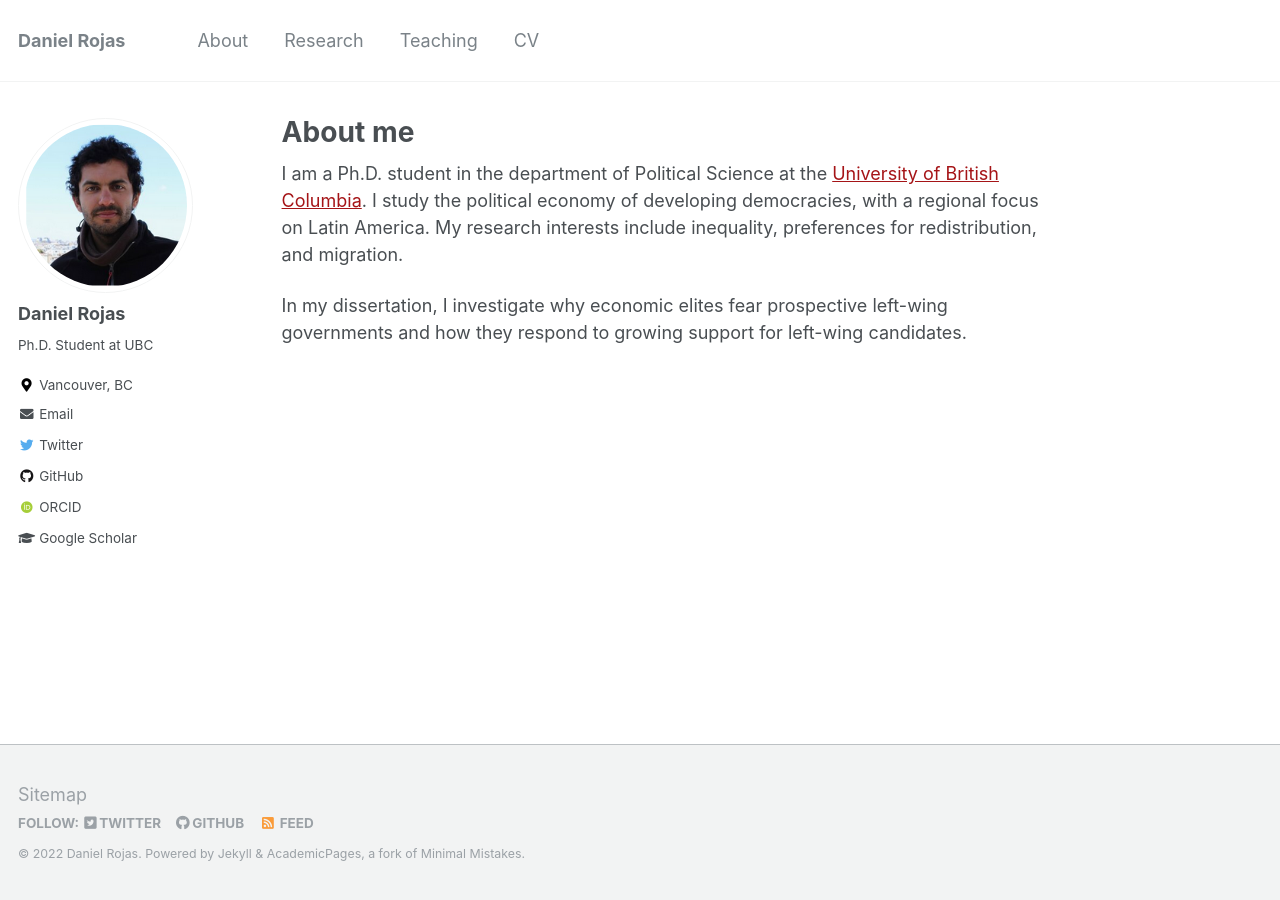
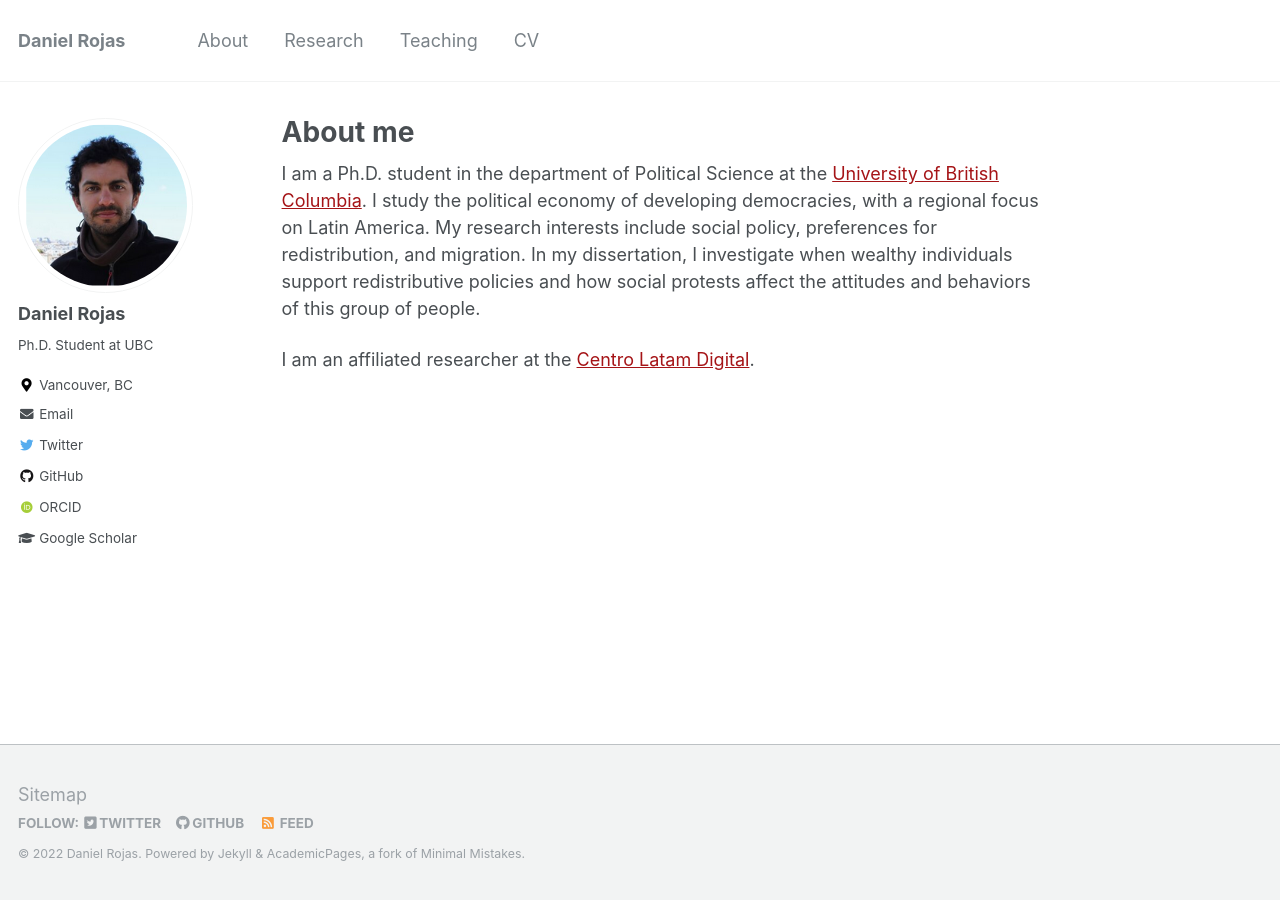
Before and after one commit to danielrojaslozano/danielrojaslozano.github.io, a Jekyll site: the page built from _pages/about.md, in a window 1280 px wide. Built offline with Jekyll 4.4.1, drawn with Linux system fonts in a browser that asks for light colours; some web fonts are replaced.

Commit message:
Update about.md

```diff
--- a/_pages/about.md
+++ b/_pages/about.md
@@ -8,6 +8,6 @@ redirect_from:
   - /about.html
 ---
 
-I am a Ph.D. student in the department of Political Science at the [University of British Columbia](https://politics.ubc.ca/graduate/). I study the political economy of developing democracies, with a regional focus on Latin America. My research interests include inequality, preferences for redistribution, and migration.
+I am a Ph.D. student in the department of Political Science at the [University of British Columbia](https://politics.ubc.ca/graduate/). I study the political economy of developing democracies, with a regional focus on Latin America. My research interests include social policy, preferences for redistribution, and migration. In my dissertation, I investigate when wealthy individuals support redistributive policies and how social protests affect the attitudes and behaviors of this group of people.
 
-In my dissertation, I investigate why economic elites fear prospective left-wing governments and how they respond to growing support for left-wing candidates.
+I am an affiliated researcher at the [Centro Latam Digital](https://centrolatam.digital/).
```
